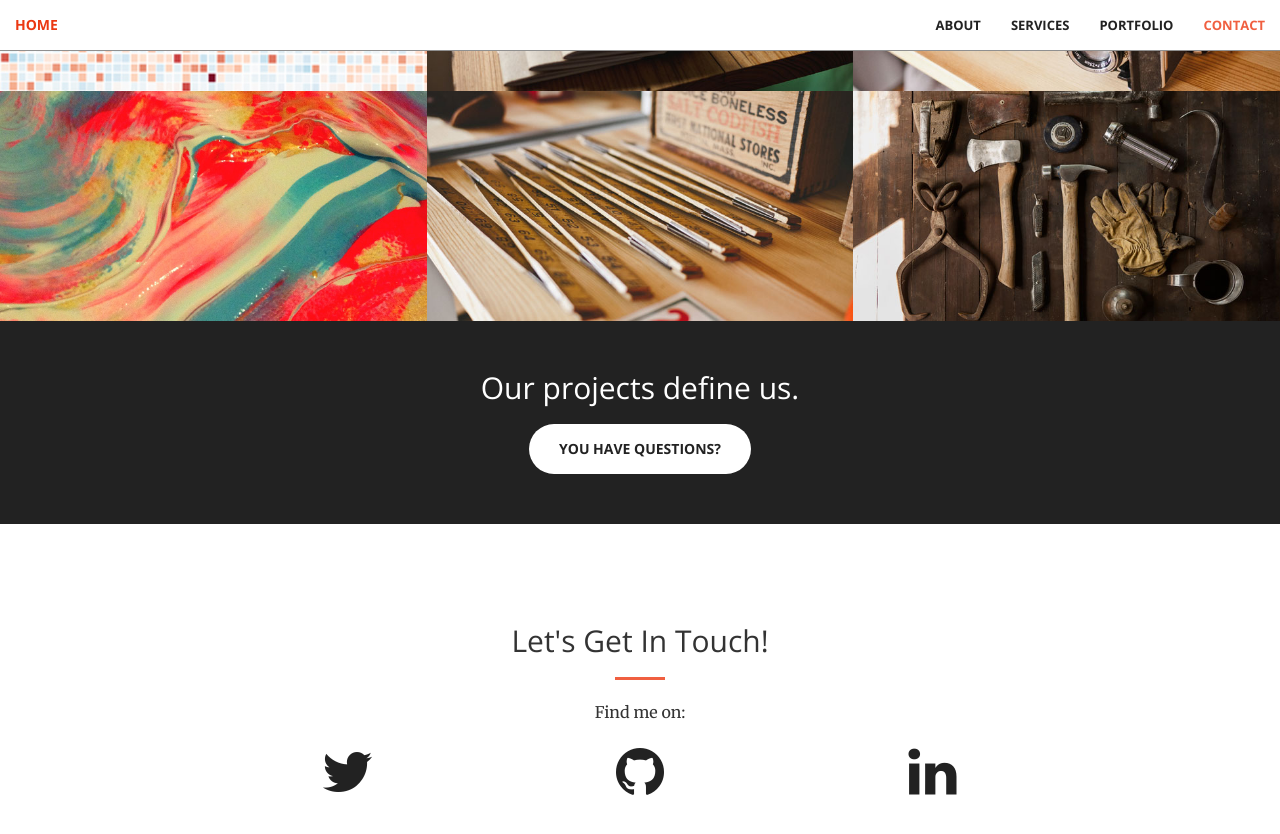
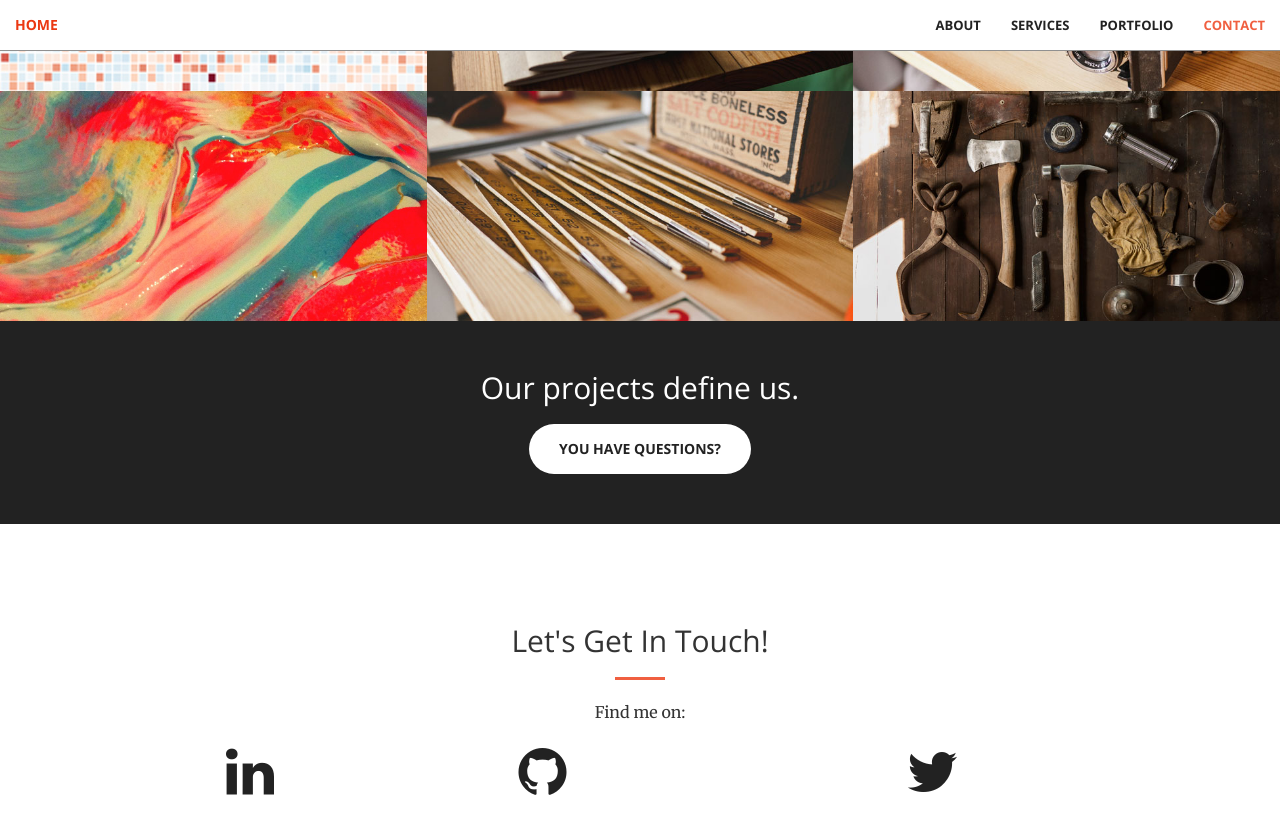
Before and after one commit to jvs--/jvs--.github.io, a Jekyll site: the page built from index.html, in a window 1280 px wide and 900 px high, scrolled down 2009 px. Shown: the top 834 px of the window. Built offline with Jekyll 4.4.1, drawn with Linux system fonts in a browser that asks for light colours.

Commit message:
Changed contact order

```diff
--- a/_includes/contact.html
+++ b/_includes/contact.html
@@ -6,9 +6,9 @@
                 <hr class="primary">
                 <p>Find me on:</p>
             </div>
-        <div class="col-lg-2 col-lg-offset-2 text-center">
-            <a href="https://twitter.com/{{ site.twitter_username }}">
-                <i class="fa fa-twitter fa-3x wow bounceIn" data-wow-delay=".1s"></i>
+         <div class="col-lg-2 col-lg-offset-1 text-center">
+            <a href="https://www.linkedin.com/in/{{ site.linkedin_username }}">
+            <i class="fa fa-linkedin fa-3x wow bounceIn" data-wow-delay=".1s"></i>
 
             </a>
         </div>
@@ -18,12 +18,14 @@
 
             </a>
         </div>
-        <div class="col-lg-2 col-lg-offset-1 text-center">
-            <a href="https://www.linkedin.com/in/{{ site.linkedin_username }}">
-            <i class="fa fa-linkedin fa-3x wow bounceIn" data-wow-delay=".1s"></i>
+        <div class="col-lg-2 col-lg-offset-2 text-center">
+            <a href="https://twitter.com/{{ site.twitter_username }}">
+                <i class="fa fa-twitter fa-3x wow bounceIn" data-wow-delay=".1s"></i>
 
             </a>
         </div>
 
+
+
     </div>
 </section>
```
